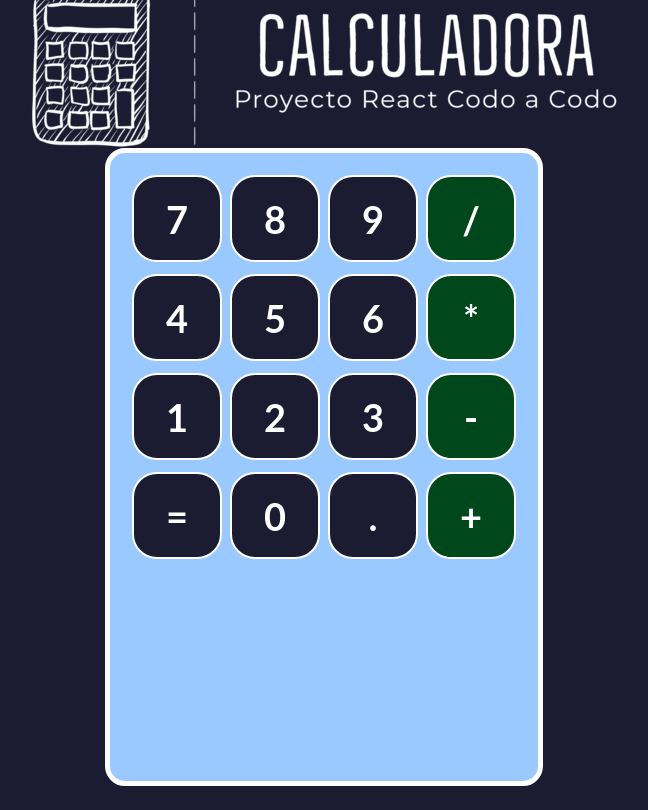
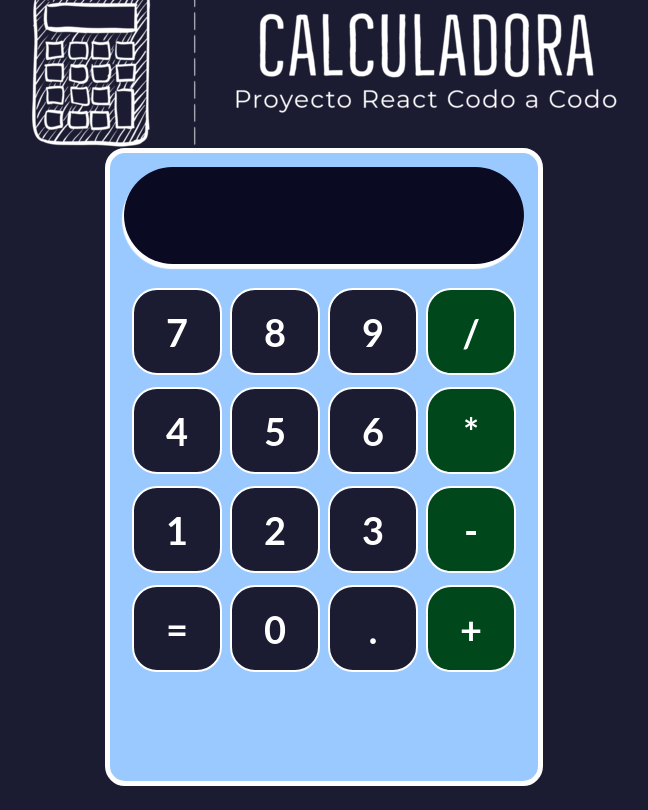
Before and after one commit to maxgit123/calculadora, a React (Create React App) app: page / in a window 1280 px wide. Shown: the whole page, without its empty margins (316-964 px from the left). Built offline with nearby package versions, Linux system fonts and the light colour scheme.

Commit message:
implementacion pantalla

```diff
--- a/src/App.js
+++ b/src/App.js
@@ -1,6 +1,7 @@
 import './App.css';
 import logoCalculadora from './img/logo.png';
 import Boton from './componentes/boton';
+import Pantalla from './componentes/pantalla';
 
 function App() {
 	return (
@@ -12,6 +13,7 @@
 					alt='Logo de calculadora' />
 			</div>
 			<div className='contenedor-calculadora'>
+				<Pantalla></Pantalla>
 				<div className='fila'>
 					<Boton>7</Boton>
 					<Boton>8</Boton>
--- /dev/null
+++ b/src/componentes/pantalla.js
@@ -0,0 +1,10 @@
+import React from "react";
+import '../css/pantalla.css';
+
+const Pantalla = ({input}) => (
+    <div className='input'>
+        {input}
+    </div>
+);
+
+export default Pantalla;
--- /dev/null
+++ b/src/css/pantalla.css
@@ -0,0 +1,15 @@
+.input {
+    height: 75px;
+    border-radius: 50px;
+    margin-bottom: 20px;
+    display: flex;
+    justify-content: flex-end;
+    align-items: center;
+    font-weight: bolder;
+    font-size: 30px;
+    background-color: #0a0a23;
+    color: white;
+    padding: 11px 30px 11px 11px;
+    margin: 1px solid #888;
+    box-shadow: -1px 4px 1px 1px white;
+}
```
Also changed, not shown: src/componentes/botonClear.js (added).
